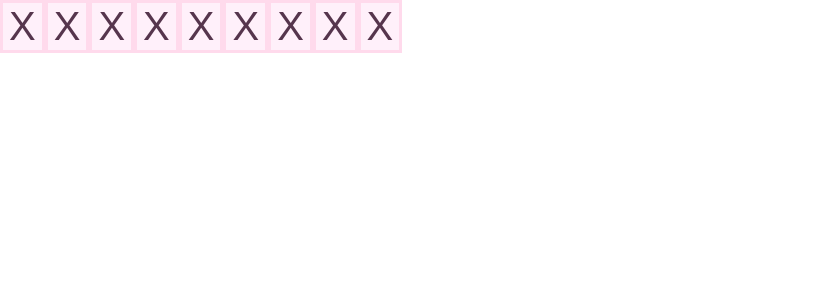
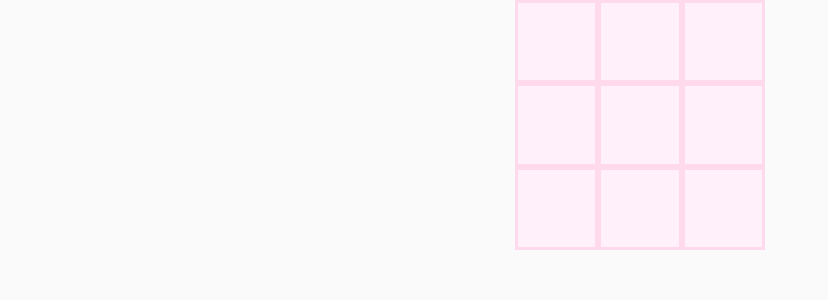
Before and after one commit to nhannm-vn/TIC_TAC_TOE, a React (Create React App) app: page / in a window 1280 px wide. Shown: the top 300 px of the page, without its empty margins (0-828 px from the left). Built offline with nearby package versions, Linux system fonts and the light colour scheme.

Commit message:
update 14-12-2024

```diff
--- a/src/Components/Board/Board.jsx
+++ b/src/Components/Board/Board.jsx
@@ -1,12 +1,13 @@
 //_Đây sẽ là nơi chứa các box
 import React from 'react'
+import styles from './board.module.scss'
 import Box from '../Box/Box'
 
-function Board() {
+function Board(props) {
   return (
-    <div>
+    <div className={styles.board}>
       {[...Array(9)].map((_, index) => (
-        <Box />
+        <Box key={index.toString()} onClick={() => {}} value={props.value[index]} />
       ))}
     </div>
   )
--- a/src/Components/Board/board.module.scss
+++ b/src/Components/Board/board.module.scss
@@ -0,0 +1,7 @@
+.board {
+  width: 25rem;
+  height: 25rem;
+  margin: 0 auto;
+  display: grid;
+  grid-template: repeat(3, 1fr) / repeat(3, 1fr);
+}
--- a/src/Components/Box/Box.jsx
+++ b/src/Components/Box/Box.jsx
@@ -1,10 +1,10 @@
 import React from 'react'
 import styles from './box.module.scss'
 
-function Box() {
+function Box(props) {
   return (
-    <button className={styles.box} onClick={() => {}}>
-      {'X'}
+    <button className={styles.box} onClick={props.onClick}>
+      {props.value}
     </button>
   )
 }
--- a/src/Components/Game/Game.jsx
+++ b/src/Components/Game/Game.jsx
@@ -1,8 +1,13 @@
-import React from 'react'
+import React, { useState } from 'react'
 import Board from '../Board/Board'
 
 function Game() {
-  return <Board />
+  const [board, setBoard] = useState(Array(9).fill(''))
+
+  //_Đưa vị trí vào
+  const handleClick = (pos) => {}
+
+  return <Board value={board} onClick={handleClick} />
 }
 
 export default Game
--- a/src/index.css
+++ b/src/index.css
@@ -5,6 +5,7 @@ html {
 
 body {
   margin: 0;
+  background-color: #fafafa;
   font-family: -apple-system, BlinkMacSystemFont, 'Segoe UI', 'Roboto', 'Oxygen', 'Ubuntu', 'Cantarell', 'Fira Sans',
     'Droid Sans', 'Helvetica Neue', sans-serif;
   -webkit-font-smoothing: antialiased;
```
